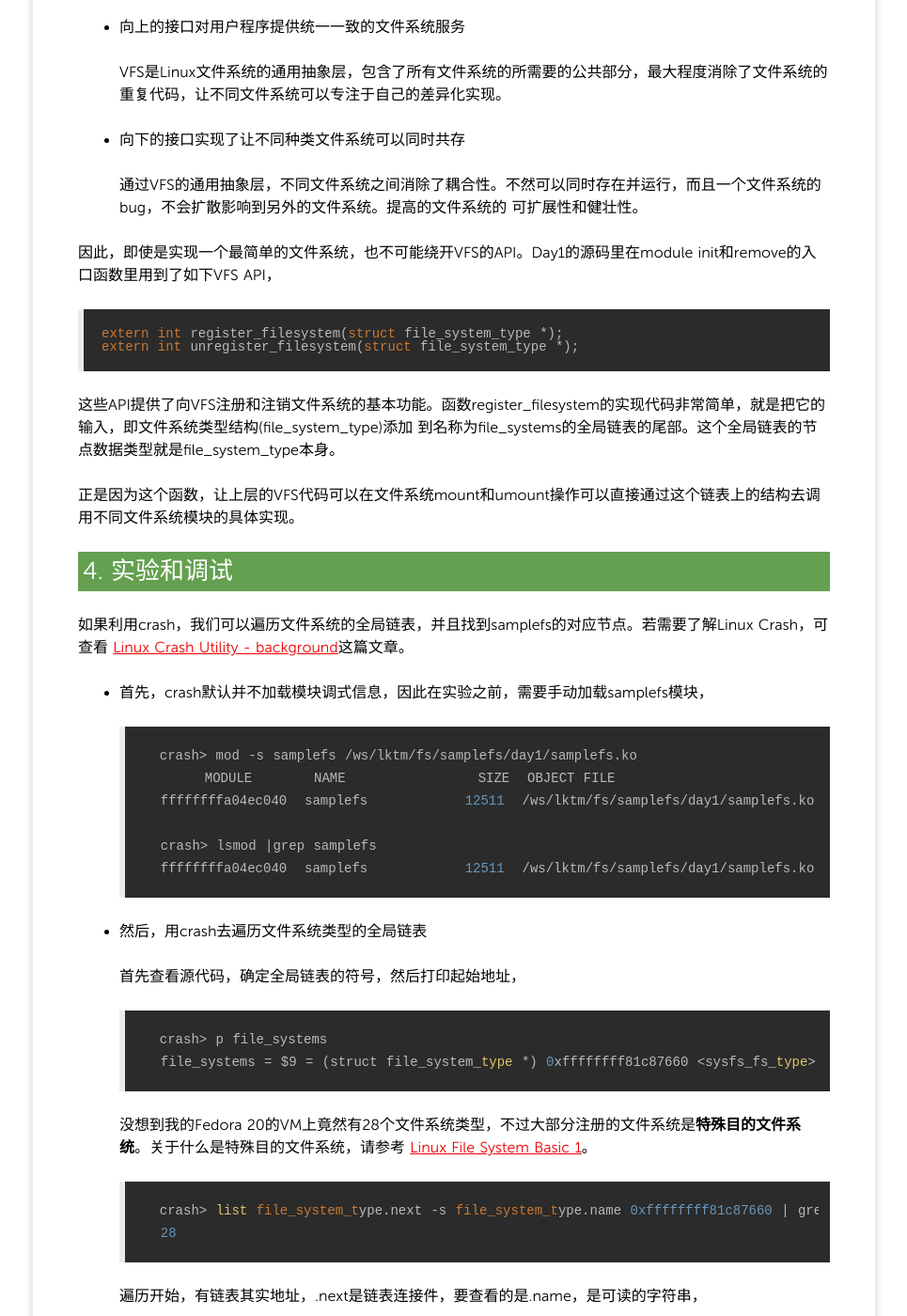
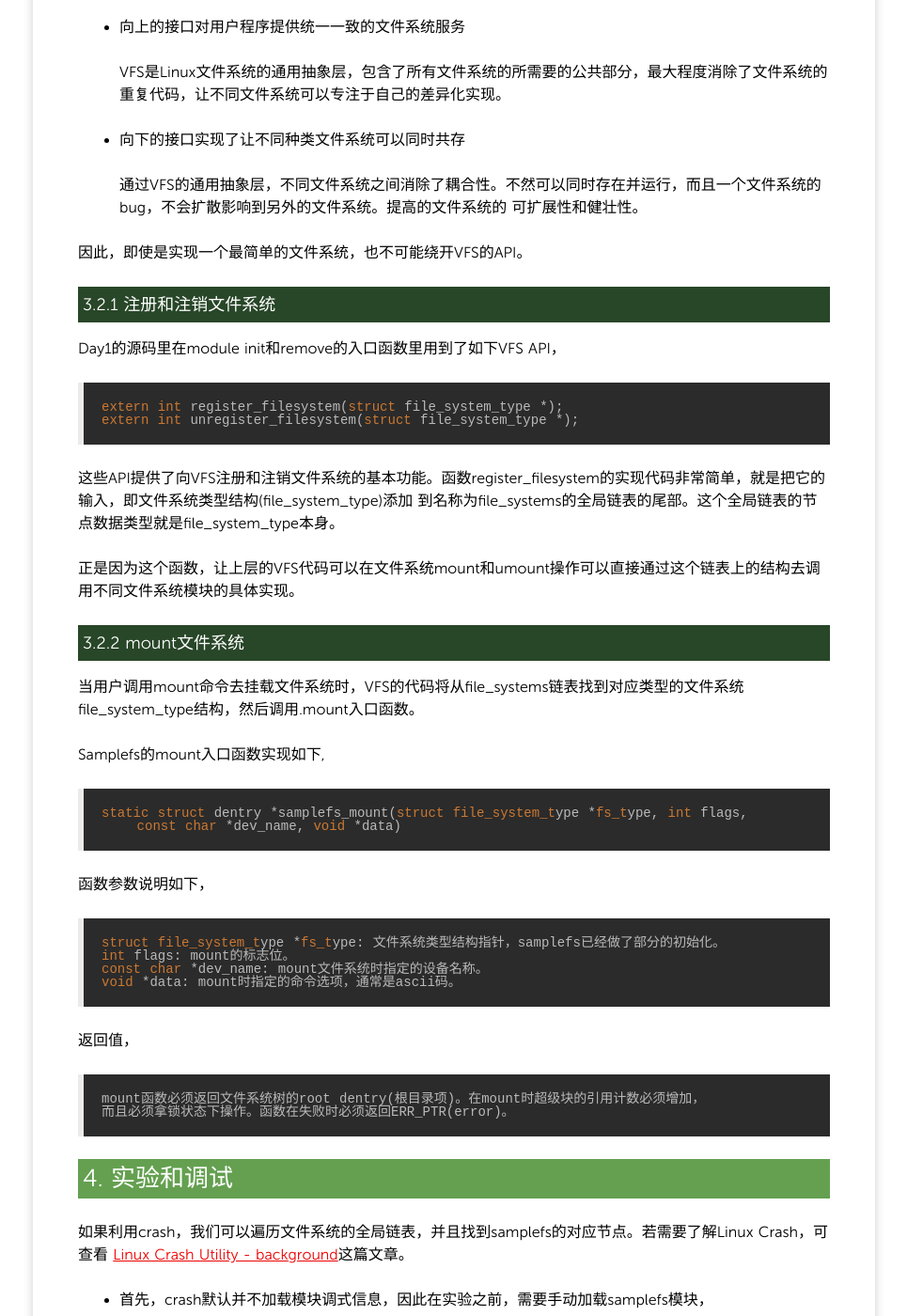
Before and after one commit to yangoliver/yangoliver.github.io, a Jekyll site: the page built from _posts/2016/2016-01-16-linux-file-system-basic-2.md, in a window 1280 px wide and 1400 px high, scrolled down 3745 px. Shown: the whole window at 94% size, without its empty margins (157-1122 px from the left). Built offline with Jekyll 4.4.1, drawn with Linux system fonts in a browser that asks for light colours; Markdown is read by kramdown in place of the engine named in the settings; comment, search, counter and statistics services are not loaded; some of the changed text lies outside the part shown.

Commit message:
added mount entry point description

```diff
--- a/_posts/2016/2016-01-16-linux-file-system-basic-2.md
+++ b/_posts/2016/2016-01-16-linux-file-system-basic-2.md
@@ -109,7 +109,7 @@ Samplefs需要修改fs/Kconfig文件。可以直接通过打
 
 ###3.1 file_system_type - 文件系统类型结构
 
-即然Linux支持70多种文件系统，那么必然要有一个数据结构来描述正在内核中运行的文件系统类型，这就是file_system_type结构，
+即然Linux支持同时运行不同的文件系统，那么必然要有一个数据结构来描述正在内核中运行的文件系统类型，这就是file_system_type结构，
 
 	struct file_system_type {
 		const char *name;		/* 文件系统名字*/
@@ -124,7 +124,7 @@ Samplefs需要修改fs/Kconfig文件。可以直接通过打
 			       const char *, void *);
 		void (*kill_sb) (struct super_block *);	/* umount文件系统时调用的入口函数*/
 		struct module *owner;	/* 指向这个文件系统模块数据结构的指针*/
-		struct file_system_type * next;	/* 全局文件系统类型链表的下一个文件系统类型节点*/
+		struct file_system_type * next;	/* 全局文件系统类型链表的下一个文件系统类型节点，应初始化为NULL */
 		struct hlist_head fs_supers;	/* 本文件系统的所有超级款的链表表头*/
 
 		struct lock_class_key s_lock_key;		/* LOCKDEP 所需的数据结构，lock debug特性打开才有用*/
@@ -167,7 +167,11 @@ Samplefs需要修改fs/Kconfig文件。可以直接通过打
   通过VFS的通用抽象层，不同文件系统之间消除了耦合性。不然可以同时存在并运行，而且一个文件系统的bug，不会扩散影响到另外的文件系统。提高的文件系统的
   可扩展性和健壮性。
 
-因此，即使是实现一个最简单的文件系统，也不可能绕开VFS的API。Day1的源码里在module init和remove的入口函数里用到了如下VFS API，
+因此，即使是实现一个最简单的文件系统，也不可能绕开VFS的API。
+
+####3.2.1 注册和注销文件系统
+
+Day1的源码里在module init和remove的入口函数里用到了如下VFS API，
 
 	extern int register_filesystem(struct file_system_type *);
 	extern int unregister_filesystem(struct file_system_type *);
@@ -176,6 +180,28 @@ Samplefs需要修改fs/Kconfig文件。可以直接通过打
 到名称为file_systems的全局链表的尾部。这个全局链表的节点数据类型就是file_system_type本身。
 
 正是因为这个函数，让上层的VFS代码可以在文件系统mount和umount操作可以直接通过这个链表上的结构去调用不同文件系统模块的具体实现。
+
+####3.2.2 mount文件系统
+
+当用户调用mount命令去挂载文件系统时，VFS的代码将从file_systems链表找到对应类型的文件系统file_system_type结构，然后调用.mount入口函数。
+
+Samplefs的mount入口函数实现如下,
+
+	static struct dentry *samplefs_mount(struct file_system_type *fs_type, int flags,
+	    const char *dev_name, void *data)
+
+函数参数说明如下，
+
+	struct file_system_type *fs_type: 文件系统类型结构指针，samplefs已经做了部分的初始化。
+	int flags: mount的标志位。
+	const char *dev_name: mount文件系统时指定的设备名称。
+	void *data: mount时指定的命令选项，通常是ascii码。
+
+返回值，
+
+	mount函数必须返回文件系统树的root dentry(根目录项)。在mount时超级块的引用计数必须增加，
+	而且必须拿锁状态下操作。函数在失败时必须返回ERR_PTR(error)。
+
 
 ##4. 实验和调试
 
@@ -264,6 +290,12 @@ Samplefs需要修改fs/Kconfig文件。可以直接通过打
 		ffffffffa04ec000
 		  name = 0xffffffffa04eb024 "samplefs"
 
+  Linux也提供了/proc/filesystems接口来查看所有注册的文件系统，
+
+		$ cat /proc/filesystems | grep samplefs
+		nodev   samplefs
+
+
 * 最后，找到samplefs对应节点地址，打印结构内容
 
   可以看到，samplefs的节点就在上面输出的最后两行，由此可以打印它的file_system_type的结构内容，
```
